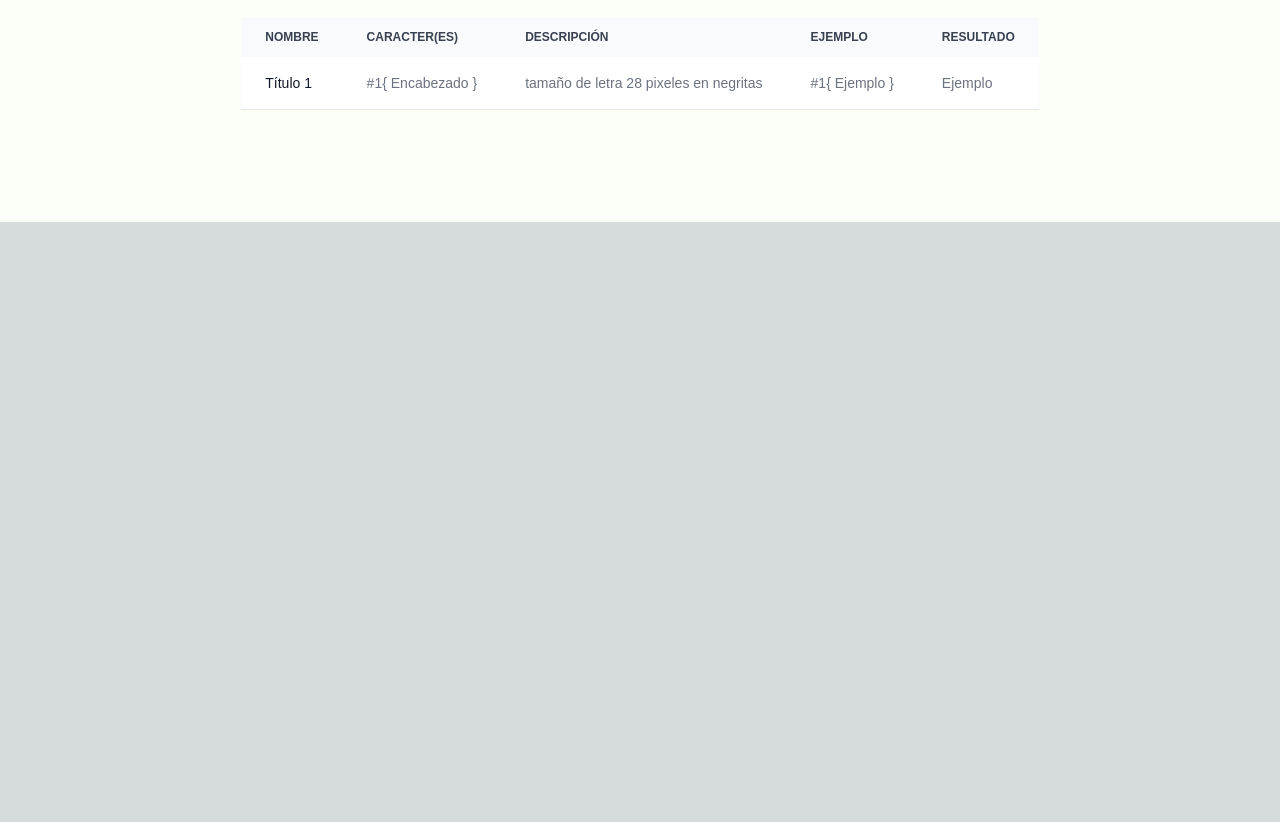
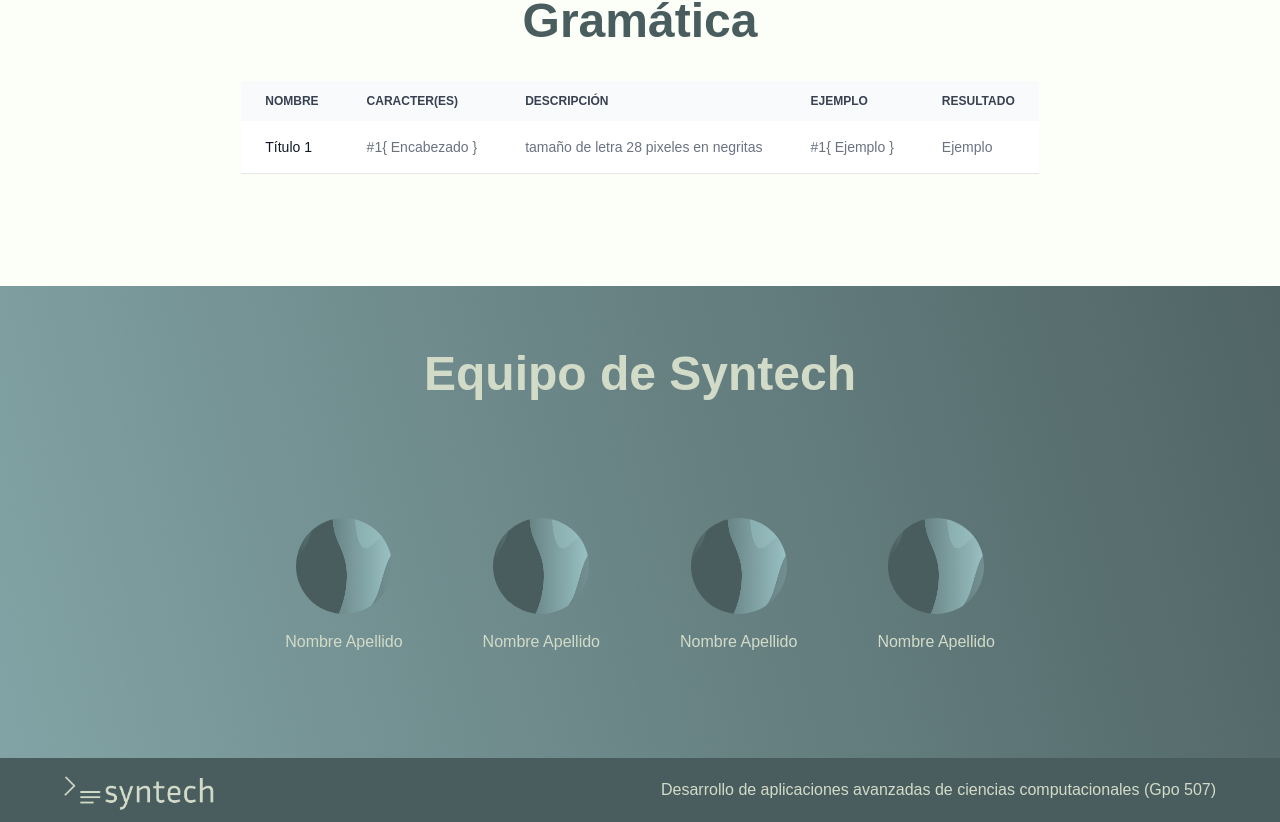
Before and after one commit to MaikiBR/syntech, a Next.js app in the folder syntech-web/: page / in a window 1280 px wide. Shown: the part 1895-2717 px from the top of the page. Before the commit the page ends 2117 px from the top, so only its background shows below. Built offline with nearby package versions, Linux system fonts and the light colour scheme; a web font is replaced by a local one.

Commit message:
header y footer

```diff
--- /dev/null
+++ b/syntech-web/app/components/footer.tsx
@@ -0,0 +1,8 @@
+export default function Footer() {
+    return(
+        <div className="flex flex-row justify-between items-center sticky top-0 z-50 px-16 py-3 bg-logo-blue">
+            <img src={"/logo-claro.png" }  className="h-10 w-auto"/>
+            <p className=" text-primary-light">Desarrollo de aplicaciones avanzadas de ciencias computacionales (Gpo 507)</p>
+        </div>
+    );
+}
--- /dev/null
+++ b/syntech-web/app/components/header.tsx
@@ -0,0 +1,11 @@
+export default function Header() {
+    return (
+        <div className="flex flex-row justify-between items-center sticky top-0 z-50 px-16 py-3 bg-logo-blue">
+            <img src={"/logo-claro.png" }  className="h-10 w-auto"/>
+            <div className="flex flex-row space-x-12 text-primary-light">
+                <p className="hover:text-secondary-blue">HOME</p>
+                <p className="hover:text-secondary-blue">START</p>
+            </div>
+        </div>
+    );
+}
--- a/syntech-web/app/page.tsx
+++ b/syntech-web/app/page.tsx
@@ -1,13 +1,15 @@
 import Image from "next/image";
 import Hero from "./components/hero";
 import Gramatica from "./components/gramatica";
+import Header from "./components/header";
+import Footer from "./components/footer";
 
 export default function Home() {
   return (
     <main>
-      <div>
-        <Hero/>
-      </div>
+      <Header/>
+      <Hero/>
+
       <div className="flex justify-center p-28 bg-background-light text-logo-blue">
         <div className="w-7/12 flex flex-col items-center text-center" >
           <p className="text-5xl font-bold pb-7" >¿Qué es syntech?</p>
@@ -38,115 +40,28 @@ export default function Home() {
         <p className="text-5xl font-bold pb-9" >Gramática</p>
         <Gramatica/>
       </div>
+      <div className="flex flex-col justify-center items-center p-16 text-primary-light bg-section-home">
+        <p className="text-5xl font-bold pb-20">Equipo de Syntech</p>
+        <div className="flex flex-row">
+          <div className="flex flex-col justify-center items-center m-10">
+            <img className="size-24 rounded-full mb-4" src={"/hero-background.png" }/>
+            <p>Nombre Apellido</p>
+          </div>
+          <div className="flex flex-col justify-center items-center m-10">
+            <img className="size-24 rounded-full mb-4" src={"/hero-background.png" }/>
+            <p>Nombre Apellido</p>
+          </div>
+          <div className="flex flex-col justify-center items-center m-10">
+            <img className="size-24 rounded-full mb-4" src={"/hero-background.png" }/>
+            <p>Nombre Apellido</p>
+          </div>
+          <div className="flex flex-col justify-center items-center m-10">
+            <img className="size-24 rounded-full mb-4" src={"/hero-background.png" }/>
+            <p>Nombre Apellido</p>
+          </div>
+        </div>
+      </div>
+      <Footer/>
     </main>
   );
-    {/*
-    <main className="flex min-h-screen flex-col items-center justify-between p-24">
-      <div className="z-10 w-full max-w-5xl items-center justify-between font-mono text-sm lg:flex">
-        <p className="fixed left-0 top-0 flex w-full justify-center border-b border-gray-300 bg-gradient-to-b from-zinc-200 pb-6 pt-8 backdrop-blur-2xl dark:border-neutral-800 dark:bg-zinc-800/30 dark:from-inherit lg:static lg:w-auto  lg:rounded-xl lg:border lg:bg-gray-200 lg:p-4 lg:dark:bg-zinc-800/30">
-          Get started by editing&nbsp;
-          <code className="font-mono font-bold">app/page.tsx</code>
-        </p>
-        <div className="fixed bottom-0 left-0 flex h-48 w-full items-end justify-center bg-gradient-to-t from-white via-white dark:from-black dark:via-black lg:static lg:size-auto lg:bg-none">
-          <a
-            className="pointer-events-none flex place-items-center gap-2 p-8 lg:pointer-events-auto lg:p-0"
-            href="https://vercel.com?utm_source=create-next-app&utm_medium=appdir-template&utm_campaign=create-next-app"
-            target="_blank"
-            rel="noopener noreferrer"
-          >
-            By{" "}
-            <Image
-              src="/vercel.svg"
-              alt="Vercel Logo"
-              className="dark:invert"
-              width={100}
-              height={24}
-              priority
-            />
-          </a>
-        </div>
-      </div>
-
-      <div className="relative z-[-1] flex place-items-center before:absolute before:h-[300px] before:w-full before:-translate-x-1/2 before:rounded-full before:bg-gradient-radial before:from-white before:to-transparent before:blur-2xl before:content-[''] after:absolute after:-z-20 after:h-[180px] after:w-full after:translate-x-1/3 after:bg-gradient-conic after:from-sky-200 after:via-blue-200 after:blur-2xl after:content-[''] before:dark:bg-gradient-to-br before:dark:from-transparent before:dark:to-blue-700 before:dark:opacity-10 after:dark:from-sky-900 after:dark:via-[#0141ff] after:dark:opacity-40 sm:before:w-[480px] sm:after:w-[240px] before:lg:h-[360px]">
-        <Image
-          className="relative dark:drop-shadow-[0_0_0.3rem_#ffffff70] dark:invert"
-          src="/next.svg"
-          alt="Next.js Logo"
-          width={180}
-          height={37}
-          priority
-        />
-      </div>
-
-      <div className="mb-32 grid text-center lg:mb-0 lg:w-full lg:max-w-5xl lg:grid-cols-4 lg:text-left">
-        <a
-          href="https://nextjs.org/docs?utm_source=create-next-app&utm_medium=appdir-template&utm_campaign=create-next-app"
-          className="group rounded-lg border border-transparent px-5 py-4 transition-colors hover:border-gray-300 hover:bg-gray-100 hover:dark:border-neutral-700 hover:dark:bg-neutral-800/30"
-          target="_blank"
-          rel="noopener noreferrer"
-        >
-          <h2 className="mb-3 text-2xl font-semibold">
-            Docs{" "}
-            <span className="inline-block transition-transform group-hover:translate-x-1 motion-reduce:transform-none">
-              -&gt;
-            </span>
-          </h2>
-          <p className="m-0 max-w-[30ch] text-sm opacity-50">
-            Find in-depth information about Next.js features and API.
-          </p>
-        </a>
-
-        <a
-          href="https://nextjs.org/learn?utm_source=create-next-app&utm_medium=appdir-template-tw&utm_campaign=create-next-app"
-          className="group rounded-lg border border-transparent px-5 py-4 transition-colors hover:border-gray-300 hover:bg-gray-100 hover:dark:border-neutral-700 hover:dark:bg-neutral-800/30"
-          target="_blank"
-          rel="noopener noreferrer"
-        >
-          <h2 className="mb-3 text-2xl font-semibold">
-            Learn{" "}
-            <span className="inline-block transition-transform group-hover:translate-x-1 motion-reduce:transform-none">
-              -&gt;
-            </span>
-          </h2>
-          <p className="m-0 max-w-[30ch] text-sm opacity-50">
-            Learn about Next.js in an interactive course with&nbsp;quizzes!
-          </p>
-        </a>
-
-        <a
-          href="https://vercel.com/templates?framework=next.js&utm_source=create-next-app&utm_medium=appdir-template&utm_campaign=create-next-app"
-          className="group rounded-lg border border-transparent px-5 py-4 transition-colors hover:border-gray-300 hover:bg-gray-100 hover:dark:border-neutral-700 hover:dark:bg-neutral-800/30"
-          target="_blank"
-          rel="noopener noreferrer"
-        >
-          <h2 className="mb-3 text-2xl font-semibold">
-            Templates{" "}
-            <span className="inline-block transition-transform group-hover:translate-x-1 motion-reduce:transform-none">
-              -&gt;
-            </span>
-          </h2>
-          <p className="m-0 max-w-[30ch] text-sm opacity-50">
-            Explore starter templates for Next.js.
-          </p>
-        </a>
-
-        <a
-          href="https://vercel.com/new?utm_source=create-next-app&utm_medium=appdir-template&utm_campaign=create-next-app"
-          className="group rounded-lg border border-transparent px-5 py-4 transition-colors hover:border-gray-300 hover:bg-gray-100 hover:dark:border-neutral-700 hover:dark:bg-neutral-800/30"
-          target="_blank"
-          rel="noopener noreferrer"
-        >
-          <h2 className="mb-3 text-2xl font-semibold">
-            Deploy{" "}
-            <span className="inline-block transition-transform group-hover:translate-x-1 motion-reduce:transform-none">
-              -&gt;
-            </span>
-          </h2>
-          <p className="m-0 max-w-[30ch] text-balance text-sm opacity-50">
-            Instantly deploy your Next.js site to a shareable URL with Vercel.
-          </p>
-        </a>
-      </div>
-    </main>
-   */}
 }
--- a/syntech-web/app/prueba.tsx
+++ /dev/null
@@ -1,5 +0,0 @@
-export default function Prueba() {
-    return (
-        <div></div>
-    );
-}
--- a/syntech-web/tailwind.config.ts
+++ b/syntech-web/tailwind.config.ts
@@ -21,6 +21,7 @@ const config: Config = {
         'logo-blue': '#4A5D5E',
         'primary-light': '#D2DBC8',
         'background-light': '#FBFFF8',
+        'secondary-blue': '#9AC2C4',
       },
 
     },
```
Also changed, not shown: syntech-web/app/components/gramatica.tsx (+0 -26 lines), syntech-web/app/components/hero.tsx (+0 -22 lines).
